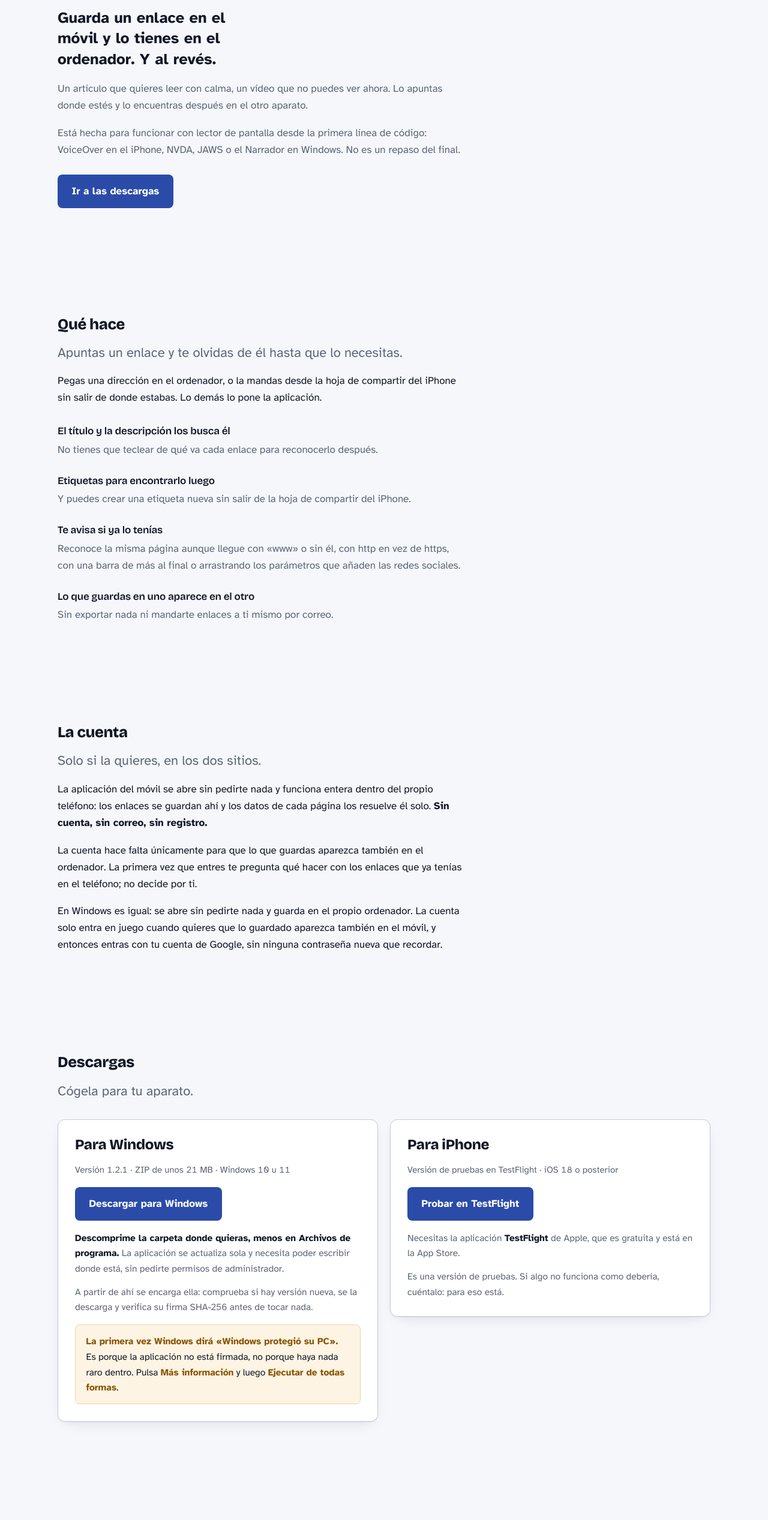
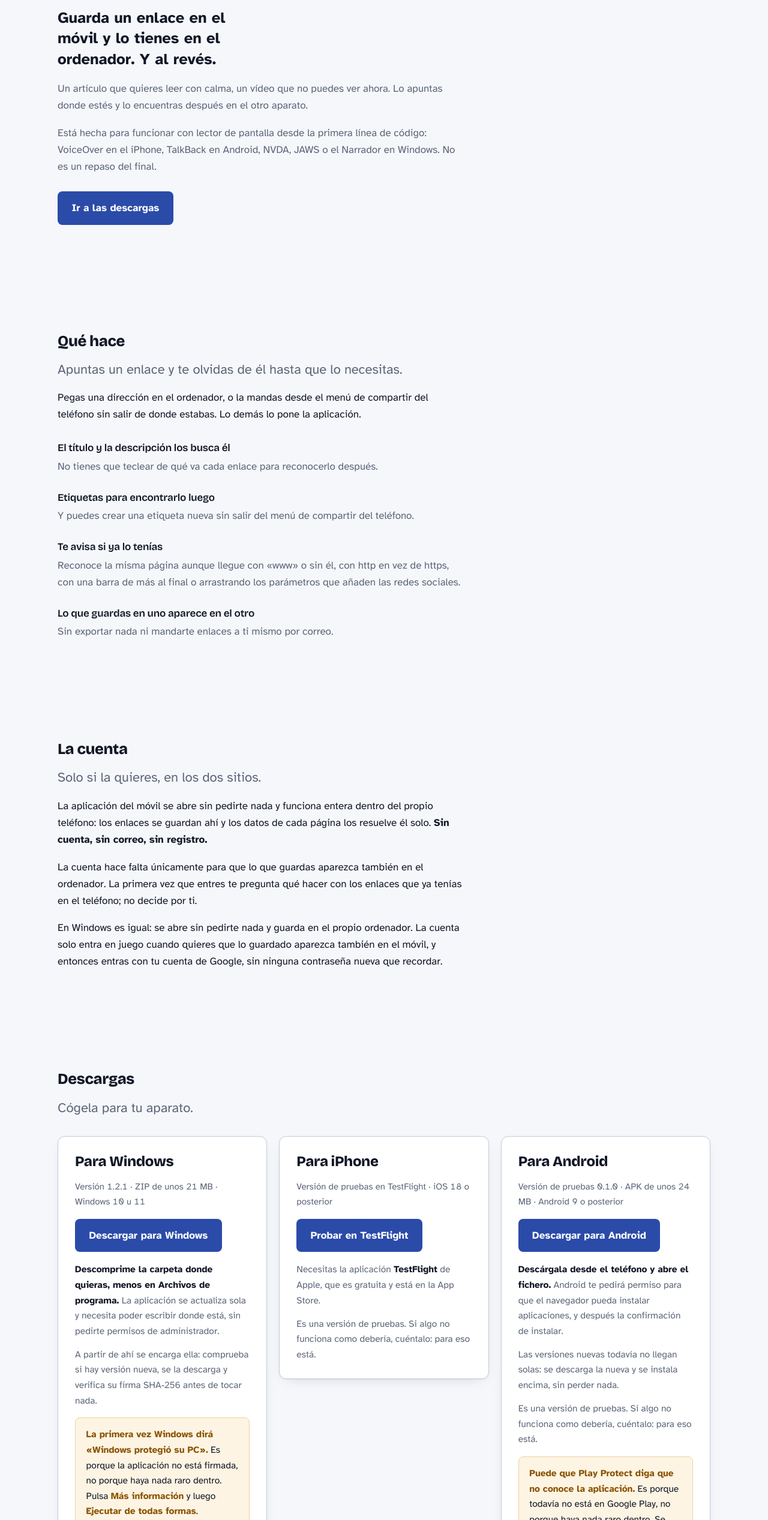
Before and after one commit to jmortizsilva/guardar-enlaces, a plain HTML site: page docs/index.html in a window 1280 px wide. Shown: the part 266-2800 px from the top of the page at 60% size. Drawn offline with nearby package versions, Linux system fonts and the light colour scheme; no server answers.

Commit message:
Añadir Android a la web de descargas y al README
La versión de pruebas se descarga como APK de una release de GitHub,
android-v0.1.0, mientras no esté en Google Play. La release va como
prerrelease y sin marcar como la última: la descarga de Windows, su
actualizador y el script de esta página piden releases/latest, y una de
Android en ese sitio los habría dejado sin la de Windows.

El código de Android sigue en la rama app-android hasta unirla a main; el
README y PROYECTO.md enlazan allí.

Co-Authored-By: Claude Opus 5.5 <noreply@anthropic.com>

```diff
--- a/docs/index.html
+++ b/docs/index.html
@@ -4,7 +4,7 @@
 <meta charset="utf-8">
 <meta name="viewport" content="width=device-width, initial-scale=1">
 <title>Guárdalo</title>
-<meta name="description" content="Guarda un enlace en el móvil y lo tienes en el ordenador. Una aplicación para leer más tarde, hecha para funcionar con lector de pantalla en iPhone y en Windows.">
+<meta name="description" content="Guarda un enlace en el móvil y lo tienes en el ordenador. Una aplicación para leer más tarde, hecha para funcionar con lector de pantalla en iPhone, Android y Windows.">
 <meta name="color-scheme" content="light dark">
 
 <meta property="og:title" content="Guárdalo">
@@ -383,7 +383,7 @@ section + section { border-top: 1px solid var(--borde); }
         <h1 id="titulo-portada">Guárdalo</h1>
         <p class="entradilla">Guarda un enlace en el móvil y lo tienes en el ordenador. Y al revés.</p>
         <p>Un artículo que quieres leer con calma, un vídeo que no puedes ver ahora. Lo apuntas donde estés y lo encuentras después en el otro aparato.</p>
-        <p>Está hecha para funcionar con lector de pantalla desde la primera línea de código: VoiceOver en el iPhone, NVDA, JAWS o el Narrador en Windows. No es un repaso del final.</p>
+        <p>Está hecha para funcionar con lector de pantalla desde la primera línea de código: VoiceOver en el iPhone, TalkBack en Android, NVDA, JAWS o el Narrador en Windows. No es un repaso del final.</p>
         <p class="acciones">
           <a class="boton" href="#descargas">Ir a las descargas</a>
         </p>
@@ -396,7 +396,7 @@ section + section { border-top: 1px solid var(--borde); }
       <div class="cinta">
         <h2 id="titulo-que-hace">Qué hace</h2>
         <p class="arranque">Apuntas un enlace y te olvidas de él hasta que lo necesitas.</p>
-        <p>Pegas una dirección en el ordenador, o la mandas desde la hoja de compartir del iPhone sin salir de donde estabas. Lo demás lo pone la aplicación.</p>
+        <p>Pegas una dirección en el ordenador, o la mandas desde el menú de compartir del teléfono sin salir de donde estabas. Lo demás lo pone la aplicación.</p>
       </div>
 
       <dl class="detalles">
@@ -406,7 +406,7 @@ section + section { border-top: 1px solid var(--borde); }
         </div>
         <div>
           <dt>Etiquetas para encontrarlo luego</dt>
-          <dd>Y puedes crear una etiqueta nueva sin salir de la hoja de compartir del iPhone.</dd>
+          <dd>Y puedes crear una etiqueta nueva sin salir del menú de compartir del teléfono.</dd>
         </div>
         <div>
           <dt>Te avisa si ya lo tenías</dt>
@@ -474,6 +474,25 @@ section + section { border-top: 1px solid var(--borde); }
           </ul>
         </article>
 
+        <article class="ficha">
+          <h3>Para Android</h3>
+          <p class="ficha__datos">Versión de pruebas 0.1.0 · APK de unos 24 MB · Android 9 o posterior</p>
+          <p>
+            <a class="boton" href="https://github.com/jmortizsilva/guardar-enlaces/releases/download/android-v0.1.0/Guardalo-Android-0.1.0.apk">
+              Descargar para Android
+            </a>
+          </p>
+          <ul class="ficha__notas">
+            <li><strong>Descárgala desde el teléfono y abre el fichero.</strong> Android te pedirá permiso para que el navegador pueda instalar aplicaciones, y después la confirmación de instalar.</li>
+            <li>Las versiones nuevas todavía no llegan solas: se descarga la nueva y se instala encima, sin perder nada.</li>
+            <li>Es una versión de pruebas. Si algo no funciona como debería, cuéntalo: para eso está.</li>
+          </ul>
+          <p class="aviso">
+            <b>Puede que Play Protect diga que no conoce la aplicación.</b>
+            Es porque todavía no está en Google Play, no porque haya nada raro dentro. Se puede instalar igual.
+          </p>
+        </article>
+
       </div>
     </section>
   </div>
@@ -501,6 +520,12 @@ section + section { border-top: 1px solid var(--borde); }
         <p>La pantalla de detalle pone cada dato en su sitio y se recorre de uno en uno, en vez de soltarte toda la información de golpe como hace la fila de la lista.</p>
         <p>Y para guardar algo que estás viendo en otra aplicación no hace falta abrir Guárdalo: está en la hoja de compartir, donde también puedes ponerle etiquetas. Si activas <strong>«Guardar sin preguntar»</strong> en los ajustes, ni eso: se guarda y sigues a lo tuyo.</p>
       </div>
+
+      <div class="bloque">
+        <h3>En Android</h3>
+        <p>Las mismas pantallas que en el iPhone, en el mismo orden, y pensadas para TalkBack: cada pantalla empieza por su título, y al volver de una el cursor regresa a lo que la abrió.</p>
+        <p>Guárdalo también está en el menú de compartir de las demás aplicaciones, con sus etiquetas y con <strong>«Guardar sin preguntar»</strong>. Al terminar vuelves a la aplicación de la que venías.</p>
+      </div>
     </section>
   </div>
 
@@ -509,7 +534,7 @@ section + section { border-top: 1px solid var(--borde); }
       <div class="cinta">
         <h2 id="titulo-el-codigo">El código</h2>
         <p class="arranque">Está todo a la vista.</p>
-        <p>Las dos aplicaciones y el servidor que las sincroniza están en GitHub, con la documentación de cómo se hizo cada cosa y de lo que se aprendió por el camino.</p>
+        <p>Las tres aplicaciones y el servidor que las sincroniza están en GitHub, con la documentación de cómo se hizo cada cosa y de lo que se aprendió por el camino.</p>
         <p class="acciones">
           <a class="boton boton--calado" href="https://github.com/jmortizsilva/guardar-enlaces">Ver el repositorio</a>
         </p>
@@ -521,7 +546,7 @@ section + section { border-top: 1px solid var(--borde); }
 
 <div class="envoltorio">
   <footer class="pie">
-    <p>Guárdalo — guardar enlaces en el iPhone y en Windows.</p>
+    <p>Guárdalo — guardar enlaces en el iPhone, en Android y en Windows.</p>
     <p><a href="https://github.com/jmortizsilva/guardar-enlaces">Código en GitHub</a></p>
   </footer>
 </div>
```
Also changed, not shown: PROYECTO.md (+2 -1 lines), README.md.
